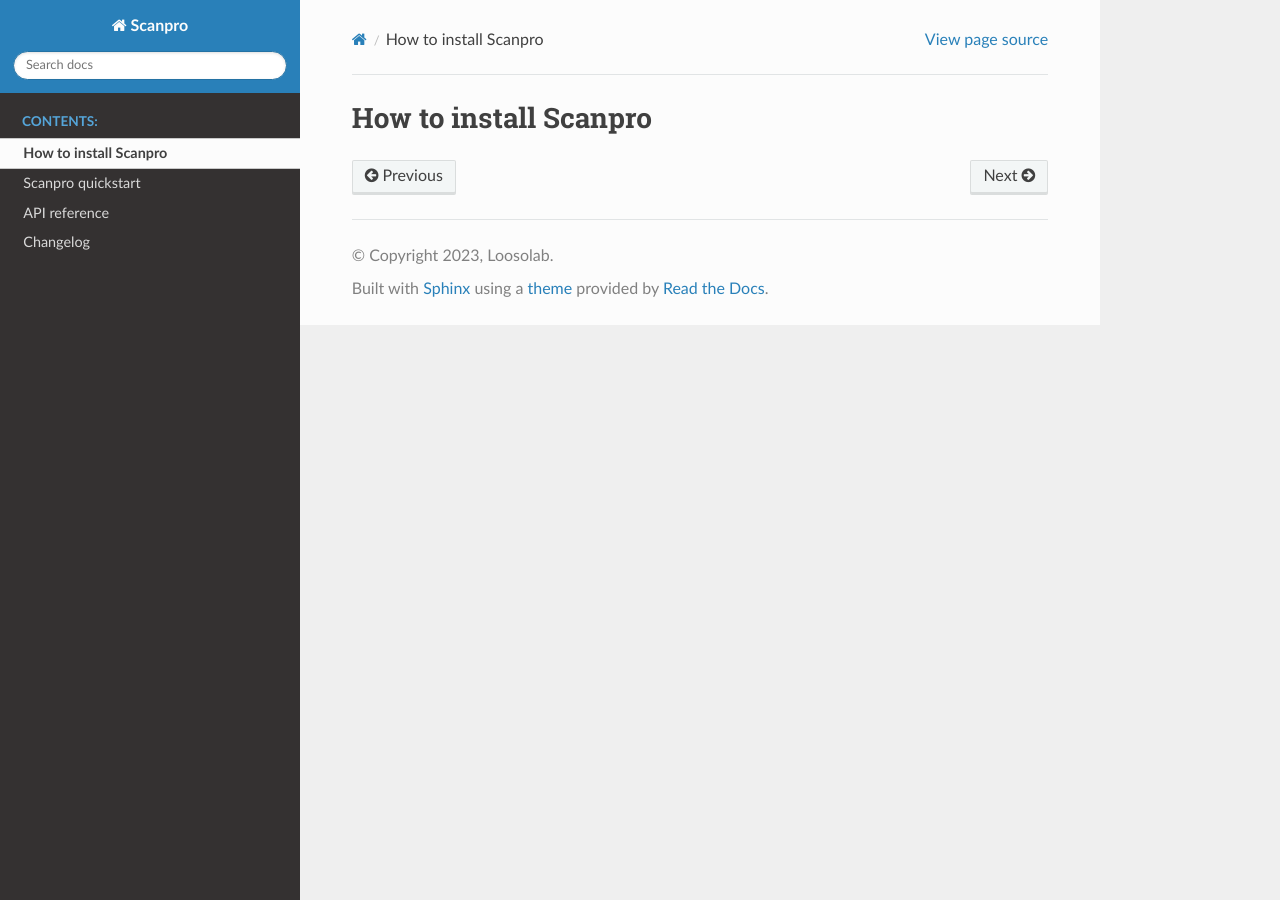
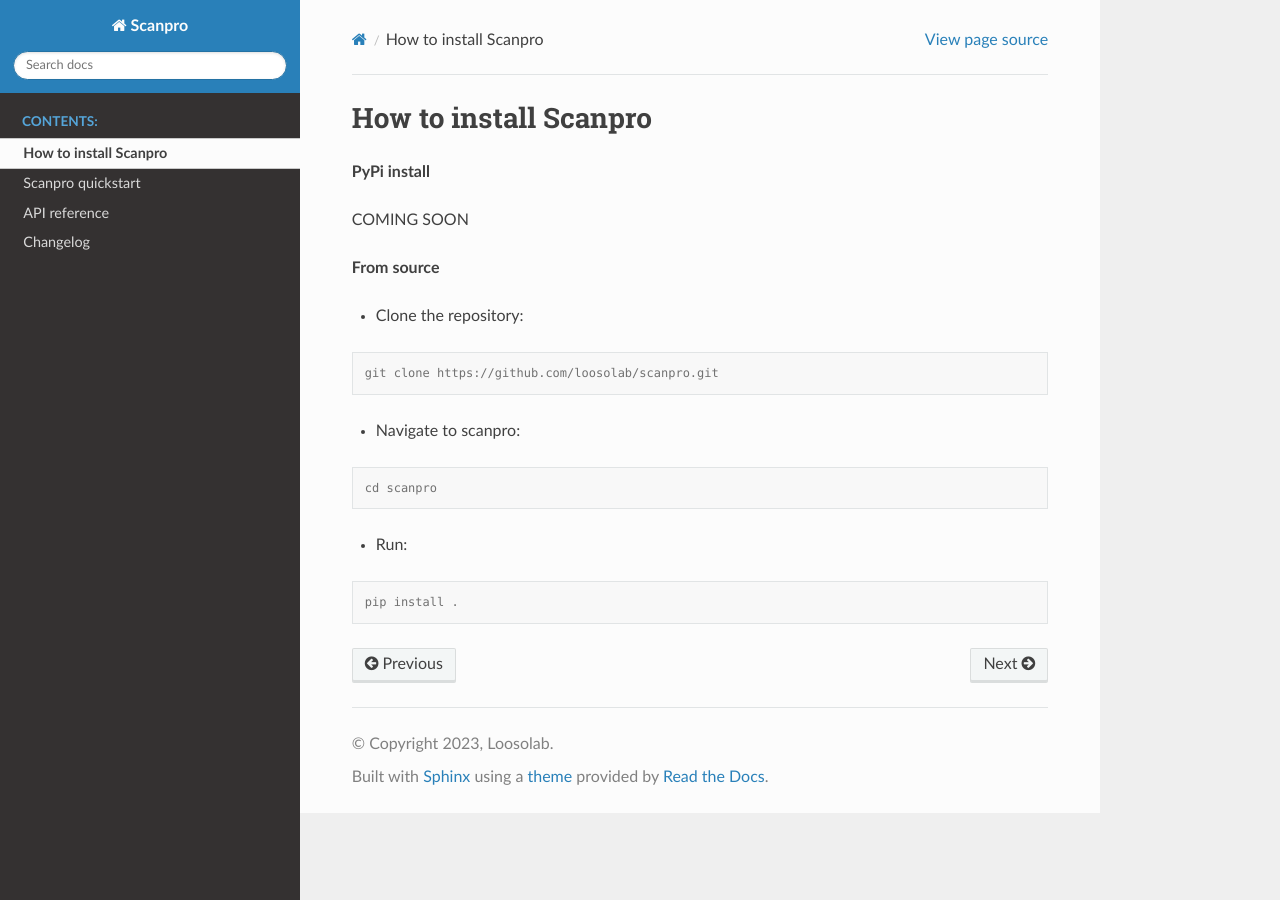
Before and after one commit to loosolab/scanpro, a Sphinx documentation site: the page built from docs/source/install.rst, in a window 1280 px wide. Built offline with Sphinx 7.4.7 and the Read the Docs theme 2.0.0, drawn with Linux system fonts in a browser that asks for light colours.

Commit message:
update docs

```diff
--- a/docs/source/conf.py
+++ b/docs/source/conf.py
@@ -30,10 +30,11 @@
 # ones.
 extensions = ['sphinx.ext.autodoc',
               'sphinx.ext.napoleon',
+              'sphinx.ext.autosummary',
               # 'sphinx.ext.viewcode',
               # 'sphinx.ext.intersphinx',
-              # "nbsphinx",
-              # "nbsphinx_link",
+              "nbsphinx",
+              "nbsphinx_link"
               ]
 
 napoleon_numpy_docstring = True
@@ -45,7 +46,7 @@
 # List of patterns, relative to source directory, that match files and
 # directories to ignore when looking for source files.
 # This pattern also affects html_static_path and html_extra_path.
-exclude_patterns = ['_build', 'Thumbs.db', '.DS_Store']
+exclude_patterns = ['_build', 'Thumbs.db', '.DS_Store', '**.ipynb_checkpoints']
 
 
 # -- Options for HTML output -------------------------------------------------
--- a/docs/source/index.rst
+++ b/docs/source/index.rst
@@ -1,7 +1,9 @@
 Scanpro
 ==========================================================
 
-Scanpro offers a python implementation of the propeller method (Phipson et al., 2022) to test the significance of changes in cell proportions across different conditions from single cell clustering data. Scanpro also supports datasets without replicates by simulating artificial replicates using bootstrapping, and integrates seamlessly into existing frameworks using the AnnData format.
+Scanpro is a modular tool for proportion analysis, seamlessly integrating into widely accepted frameworks in the python environment. Scanpro is fast, accurate, support datasets without replicates, and is intended to be used by bioinformatics experts and beginners
+
+Scanpro's source code is available on github: https://github.com/loosolab/scanpro
 
 .. toctree::
    :maxdepth: 2
--- a/docs/source/install.rst
+++ b/docs/source/install.rst
@@ -1,2 +1,23 @@
 How to install Scanpro
 ========================
+
+**PyPi install**
+
+COMING SOON
+
+**From source**
+
+- Clone the repository:
+.. code-block:: console
+
+    git clone https://github.com/loosolab/scanpro.git
+
+- Navigate to scanpro:
+.. code-block:: console
+
+    cd scanpro
+
+- Run:
+.. code-block:: console
+
+    pip install .
```
Also changed, not shown: docs/source/quickstart.rst (+15 -0 lines), 1 other file.
